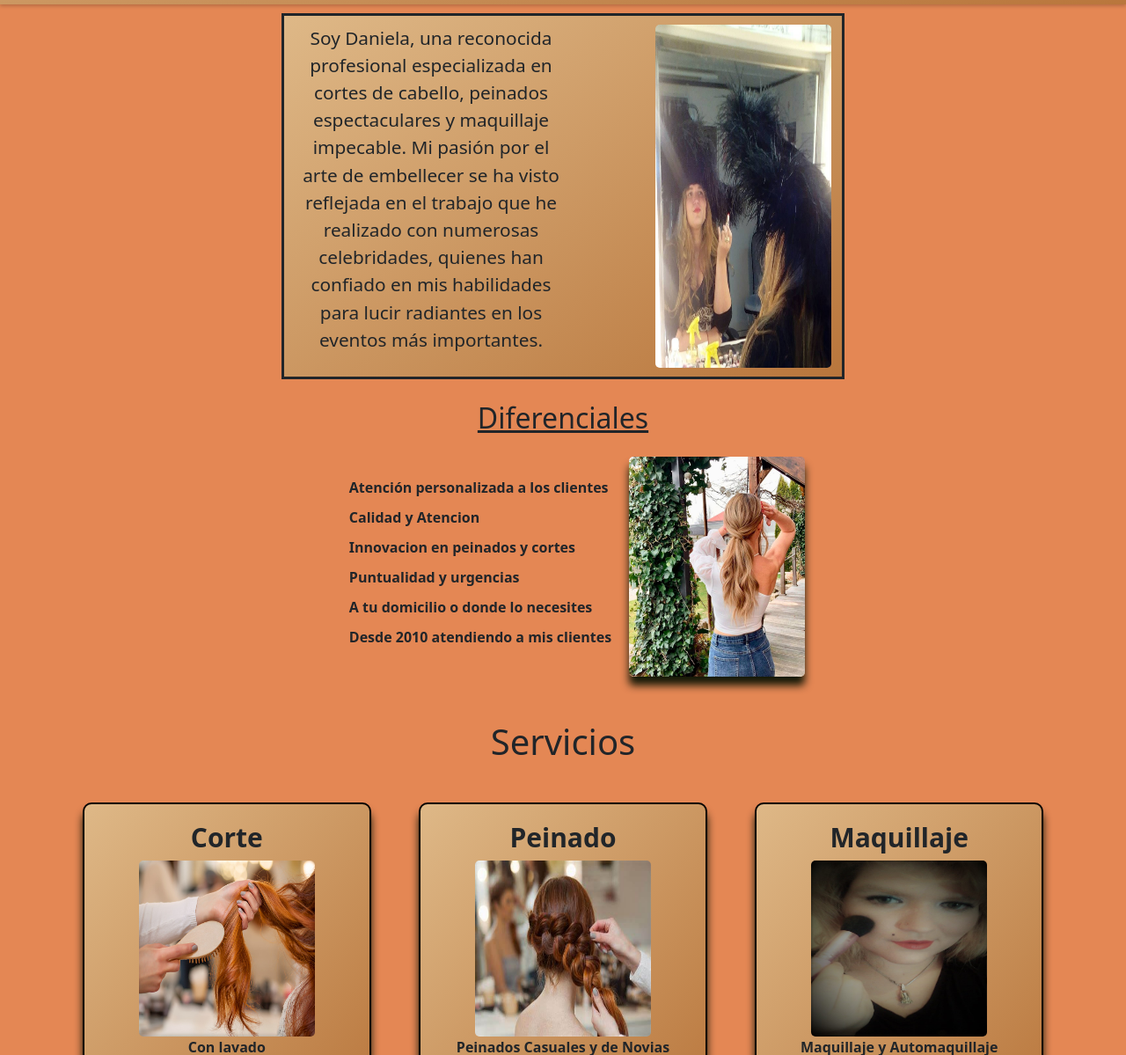
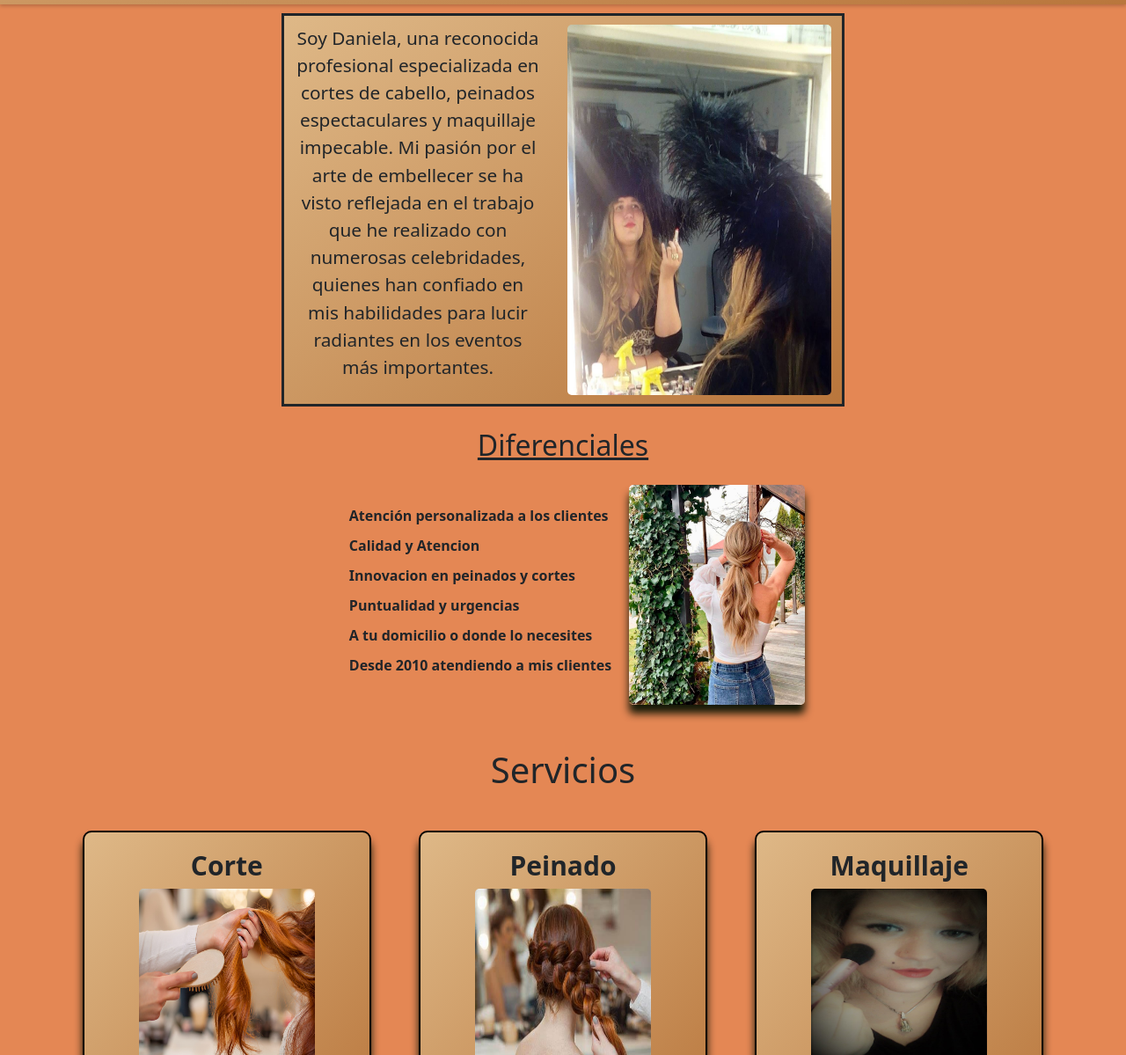
Before and after one commit to javisz87/danilaverona, a website: page index.html in a window 1280 px wide. Shown: the part 161-1360 px from the top of the page at 88% size. Drawn offline with nearby package versions, Linux system fonts and the light colour scheme.

```diff
--- a/index.html
+++ b/index.html
@@ -78,13 +78,15 @@
 <ul class="productos">
     <li>
         <h2>Corte</h2>
-        <img src="./img/cortecabeello.jpeg" alt="corte" class="imagenes">
+        <a href="./pages/galeria.html">
+        <img src="./img/cortecabeello.jpeg" alt="corte" class="imagenes"></a>
         <p class="producto-descripcion">Con lavado</p>
         <p class="producto-precio">Desde $5000</p>
     </li>
     <li>
         <h2>Peinado</h2>
-        <img src="./img/peinados.jpeg" alt="peinados" class="imagenes">
+        <a href="./pages/galeria.html">
+        <img src="./img/peinados.jpeg" alt="peinados" class="imagenes"></a>
         <p class="producto-descripcion">Peinados Casuales y de Novias</p>
         <p class="producto-precio">Desde $5000</p>
     </li>
--- a/scss/_home.scss
+++ b/scss/_home.scss
@@ -9,8 +9,8 @@
     background: linear-gradient(to bottom right, burlywood, #b9763c);
 
     img {
-      width: 200px;
-      margin: 10px 0 10px 100px;
+      width: 300px;
+      margin: 10px 0 10px 30px;
       border-radius: 5px;
 
     }
```
Also changed, not shown: css/style.css.
